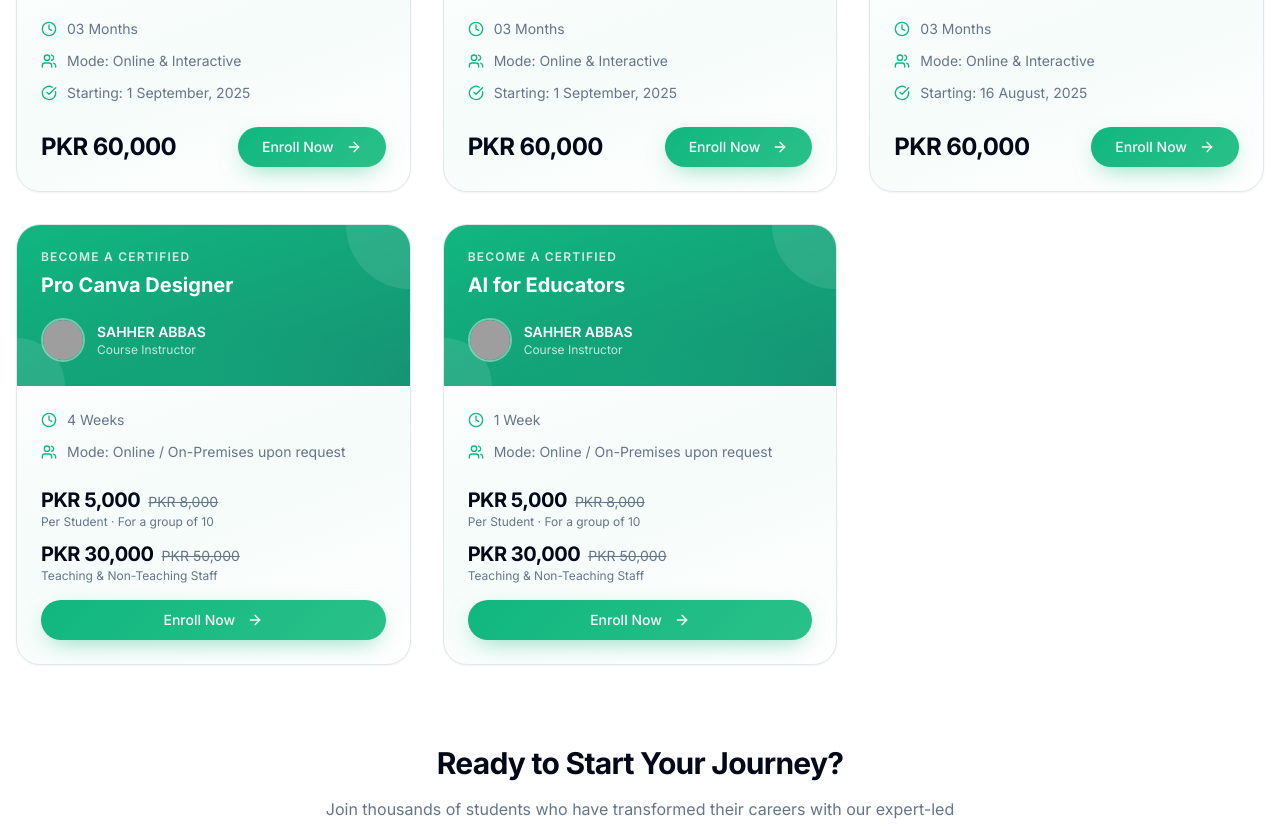
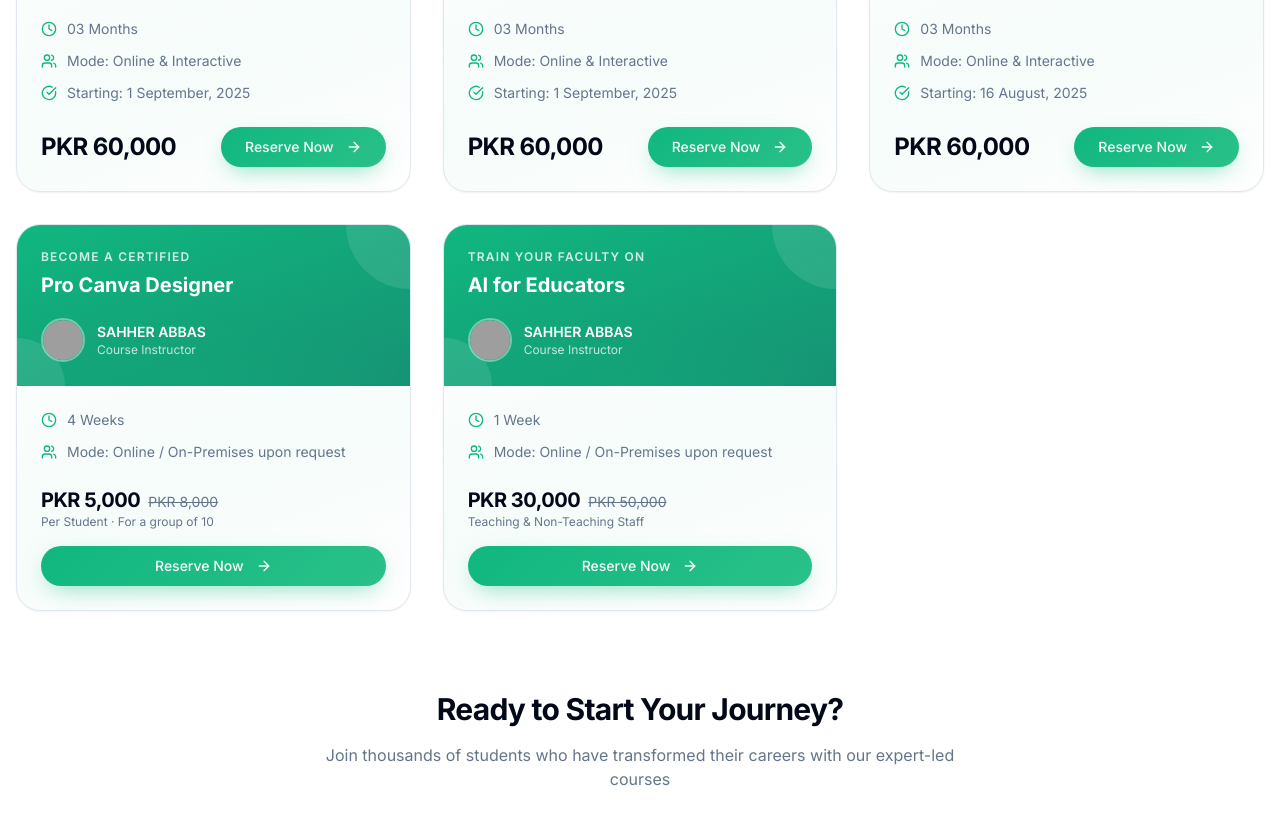
Before and after one commit to vektorizertech/vektorizer, a Next.js app: page /bootcamps in a window 1280 px wide. Shown: the part 1100-1928 px from the top of the page. Built offline with nearby package versions, Linux system fonts and the light colour scheme; grey boxes are pictures that could not be loaded.

Commit message:
updated code

```diff
--- a/src/app/bootcamps/page.tsx
+++ b/src/app/bootcamps/page.tsx
@@ -154,7 +154,7 @@ const CourseCardsGrid = () => {
                         className="w-full rounded-full cta-button group"
                         onClick={() => handleEnrollClick(course.title)}
                       >
-                        Enroll Now
+                        Reserve Now
                         <ArrowRight className="w-4 h-4 ml-1 transition-transform group-hover:translate-x-1" />
                       </Button>
                     </div>
@@ -167,7 +167,7 @@ const CourseCardsGrid = () => {
                         className="px-6 rounded-full cta-button group"
                         onClick={() => handleEnrollClick(course.title)}
                       >
-                        Enroll Now
+                        Reserve Now
                         <ArrowRight className="w-4 h-4 ml-1 transition-transform group-hover:translate-x-1" />
                       </Button>
                     </div>
--- a/src/data/bootcamps.tsx
+++ b/src/data/bootcamps.tsx
@@ -1744,11 +1744,7 @@ const PRO_CANVA_DESIGNER = {
             originalPrice: "PKR 8,000",
             price: "PKR 5,000",
         },
-        {
-            label: "Teaching & Non-Teaching Staff",
-            originalPrice: "PKR 50,000",
-            price: "PKR 30,000",
-        },
+
     ],
     instructor: {
         name: "SAHHER ABBAS",
@@ -1882,15 +1878,11 @@ const PRO_CANVA_DESIGNER = {
         },
     ],
     tools: [
-        { name: "Canva", icon: "Monitor" },
         { name: "Canva AI", icon: "Monitor" },
-        { name: "Magic Media", icon: "Monitor" },
-        { name: "Bulk Create", icon: "Monitor" },
-        { name: "Data Visualizer", icon: "Monitor" },
-        { name: "Canva Present", icon: "Monitor" },
-        { name: "Canva Websites", icon: "Monitor" },
-        { name: "Mockups", icon: "Monitor" },
-        { name: "QR Code Generator", icon: "Monitor" },
+        { name: "App Integrations", icon: "Monitor" },
+        { name: "Branding", icon: "Monitor" },
+        { name: "Reporting", icon: "Monitor" },
+        { name: "Multiple Formats", icon: "Monitor" },
     ],
     heroMessage:
         "Build a client-ready design portfolio in four weeks — from brand identity to a live published website",
@@ -1904,14 +1896,9 @@ const AI_FOR_EDUCATORS = {
     duration: "1 Week",
     format: "Online / On-Premises upon request",
     mode: "Mode: Online / On-Premises upon request",
-    category: "BECOME A CERTIFIED",
+    category: "TRAIN YOUR FACULTY ON",
     pricing: [
-        {
-            label: "Per Student",
-            note: "For a group of 10",
-            originalPrice: "PKR 8,000",
-            price: "PKR 5,000",
-        },
+
         {
             label: "Teaching & Non-Teaching Staff",
             originalPrice: "PKR 50,000",
@@ -2031,12 +2018,11 @@ const AI_FOR_EDUCATORS = {
         },
     ],
     tools: [
+        { name: "Gemini", icon: "Monitor" },
         { name: "Claude", icon: "Monitor" },
-        { name: "Edugems", icon: "Monitor" },
         { name: "NotebookLM", icon: "Monitor" },
-        { name: "Gemini", icon: "Monitor" },
         { name: "Kahoot", icon: "Monitor" },
-        { name: "Canva for Education", icon: "Monitor" },
+        { name: "Canva AI", icon: "Monitor" },
     ],
     heroMessage:
         "Bring AI into your classroom in five days — leave with lesson plans, assessments and materials you can teach tomorrow",
```
Also changed, not shown: 1 other file (tests, documents, lock files or other folders).
